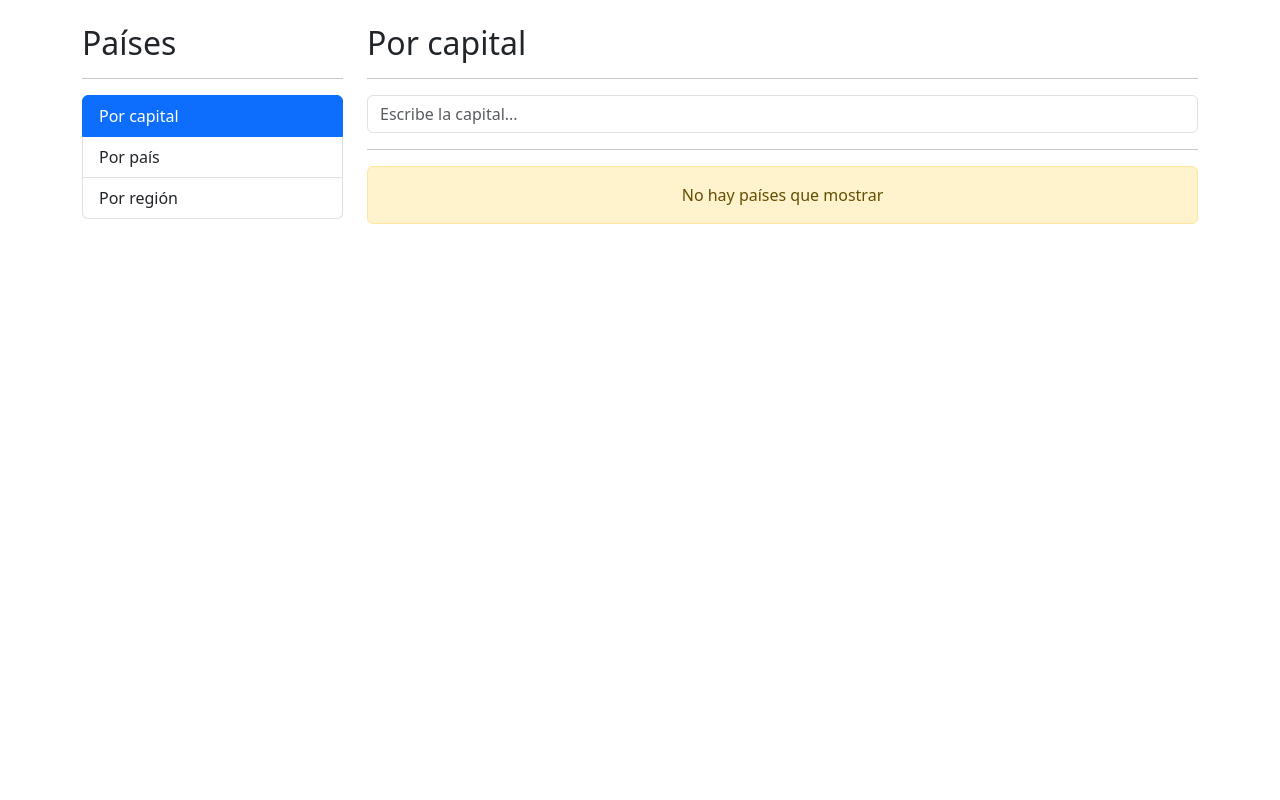
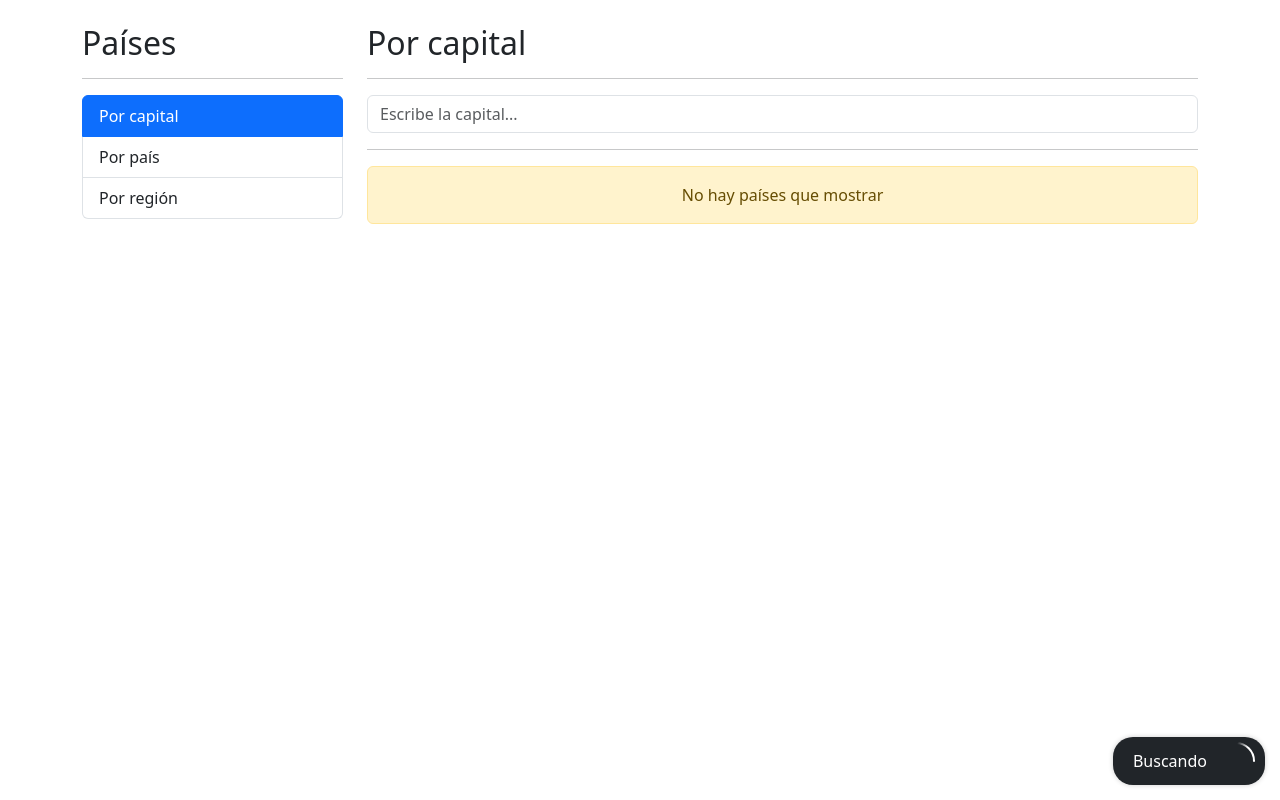
Before and after one commit to FranRDev/CursoAngularDeCeroAExpertoFernandoHerrera, an Angular app in the folder 04-paises-app/: page /paises/por-capital in a window 1280 px wide. Built offline with nearby package versions, Linux system fonts and the light colour scheme.

Commit message:
Clase 137. LoadingComponent - Mostrar un indicador de carga

```diff
--- a/04-paises-app/src/app/paises/pages/por-capital/por-capital.component.html
+++ b/04-paises-app/src/app/paises/pages/por-capital/por-capital.component.html
@@ -11,6 +11,7 @@
 
 <div class="row">
   <div class="col">
+    <spinner-carga></spinner-carga>
     <tabla-paises [paises]="paises"></tabla-paises>
   </div>
 </div>
--- /dev/null
+++ b/04-paises-app/src/app/shared/components/spinner-carga/spinner-carga.component.css
@@ -0,0 +1,16 @@
+.spinner-container {
+  align-items: center;
+  background-color: black;
+  border-radius: 20px;
+  bottom: 15px;
+  color: white;
+  display: flex;
+  padding: 5px 10px;
+  position: fixed;
+  right: 15px;
+  box-shadow: 0px 0px 5px rgba(0, 0, 0, 0.2);
+}
+
+span {
+  margin: 0px 10px;
+}
--- /dev/null
+++ b/04-paises-app/src/app/shared/components/spinner-carga/spinner-carga.component.html
@@ -0,0 +1,25 @@
+<div class="spinner-container bg-dark">
+  <span>Buscando</span>
+  <!-- By Sam Herbert (@sherb), for everyone. More @ http://goo.gl/7AJzbL -->
+  <svg width="38" height="38" viewBox="0 0 38 38" xmlns="http://www.w3.org/2000/svg">
+    <defs>
+      <linearGradient x1="8.042%" y1="0%" x2="65.682%" y2="23.865%" id="a">
+        <stop stop-color="#fff" stop-opacity="0" offset="0%" />
+        <stop stop-color="#fff" stop-opacity=".631" offset="63.146%" />
+        <stop stop-color="#fff" offset="100%" />
+      </linearGradient>
+    </defs>
+    <g fill="none" fill-rule="evenodd">
+      <g transform="translate(1 1)">
+        <path d="M36 18c0-9.94-8.06-18-18-18" id="Oval-2" stroke="url(#a)" stroke-width="2">
+          <animateTransform attributeName="transform" type="rotate" from="0 18 18" to="360 18 18" dur="0.9s"
+            repeatCount="indefinite" />
+        </path>
+        <circle fill="#fff" cx="36" cy="18" r="1">
+          <animateTransform attributeName="transform" type="rotate" from="0 18 18" to="360 18 18" dur="0.9s"
+            repeatCount="indefinite" />
+        </circle>
+      </g>
+    </g>
+  </svg>
+</div>
```
Also changed, not shown: 04-paises-app/src/app/shared/components/spinner-carga/spinner-carga.component.ts (added, +10 -0 lines), 04-paises-app/src/app/shared/shared.module.ts (+6 -3 lines).
